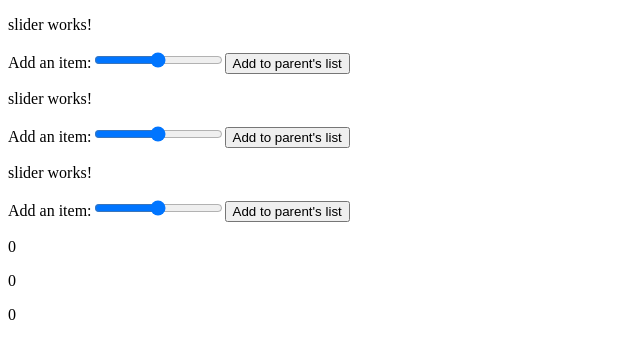
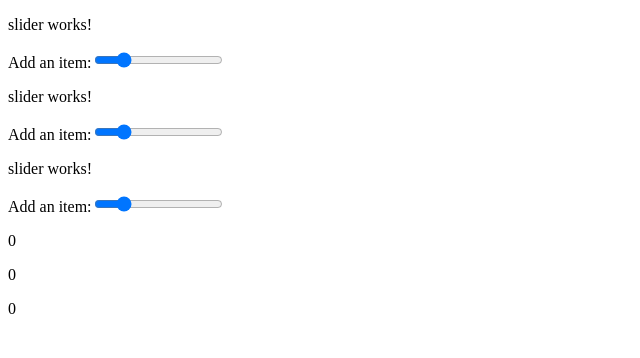
Before and after one commit to TeamMarmalade/hexed, an Angular app in the folder hexed/: page / in a window 1280 px wide. Shown: the top 358 px of the page, without its empty margins (0-640 px from the left). Built offline with nearby package versions, Linux system fonts and the light colour scheme.

Commit message:
updated sliders

```diff
--- a/hexed/src/app/slider/slider.component.html
+++ b/hexed/src/app/slider/slider.component.html
@@ -1,4 +1,3 @@
 <p>slider works!</p>
 <label for="item-input">Add an item:</label>
-<input type="range" id="item-input" #newItem>
-<button type="button" (click)="changeValue(newItem.value)">Add to parent's list</button>
+<input type="range" id="item-input" min="0" max="255" (input)="changeValue($event)">
--- a/hexed/src/app/slider/slider.component.ts
+++ b/hexed/src/app/slider/slider.component.ts
@@ -8,8 +8,8 @@ import { Component, OnInit, Output, EventEmitter } from '@angular/core';
 export class SliderComponent implements OnInit {
   //send slider component to parent
   @Output() ValueEmitter = new EventEmitter<number>();
-  changeValue(value: string) {
-    this.ValueEmitter.emit(+value); // parse to number
+  changeValue(e: any) {
+    this.ValueEmitter.emit(+e.target.value); // parse to number
   }
 
   constructor() { }
```
